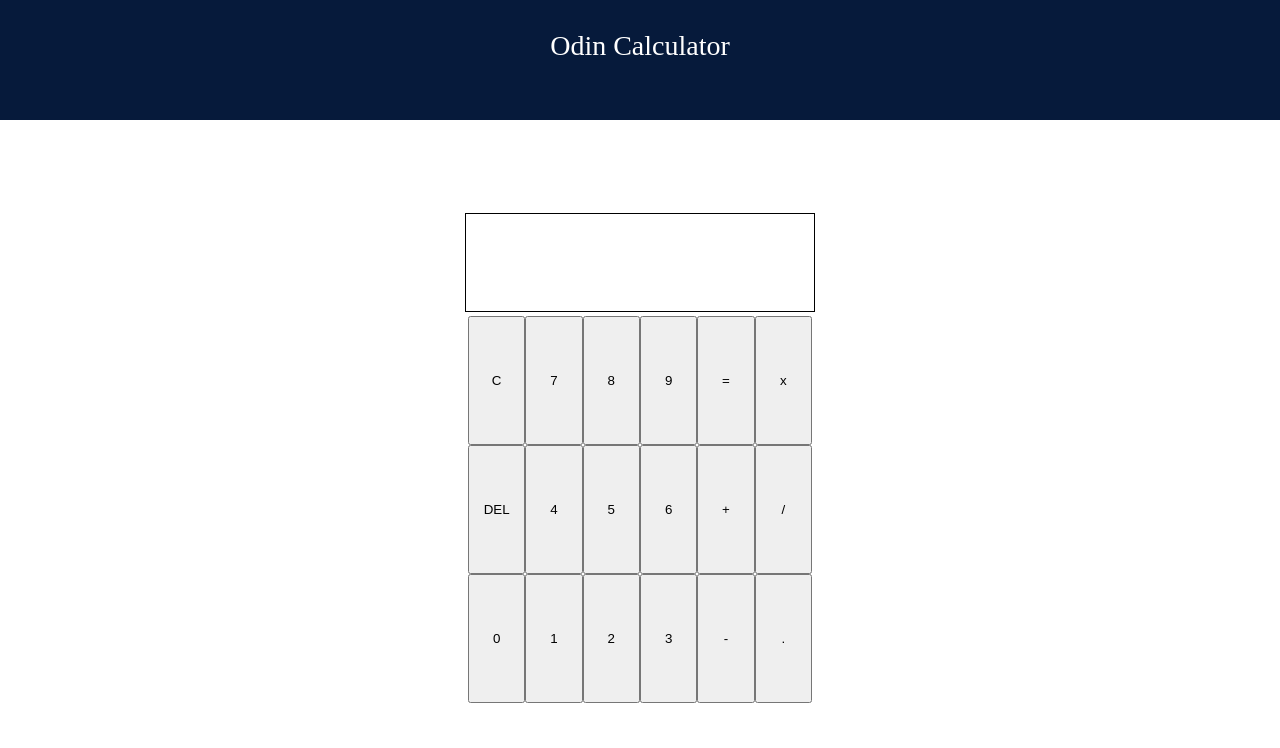
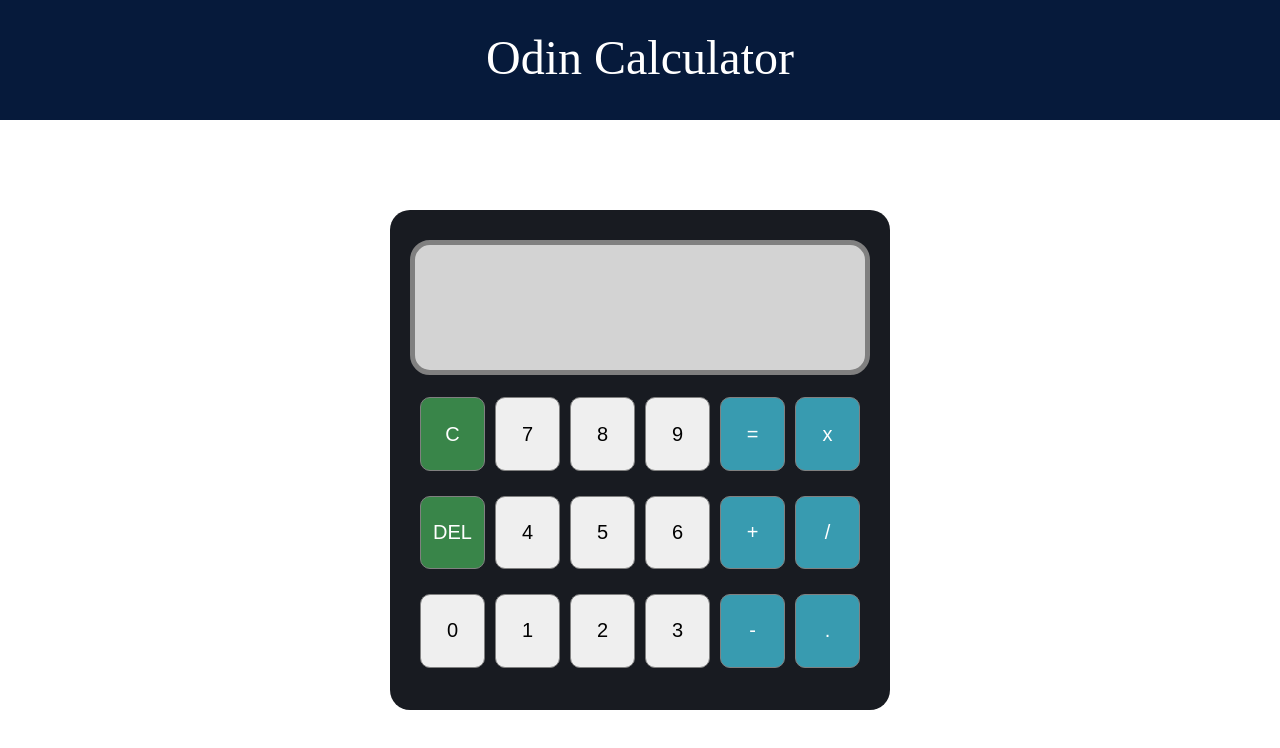
Before and after one commit to craniacshencil/odin-calculator, a plain HTML site: page index.html in a window 1280 px wide. Drawn offline with Linux system fonts and the light colour scheme.

Commit message:
Add final styling

```diff
--- a/style.css
+++ b/style.css
@@ -10,7 +10,7 @@ header{
     width: 100%;
     height: 15%;
 
-    font-size: 28px;
+    font-size: 48px;
     text-align: center;
     background: #061a3b;
     color: white;
@@ -26,24 +26,30 @@ header{
     align-items: center;
 }
 .calculator-body{
-    width: 350px;
-    height: 495px;
+    width: 500px;
+    height: 500px;
+    background: #181b21;
+    padding: 20px;
+    padding-top: 30px;
+    border-radius: 20px;
 }
 
 .calculator-screen{
     width: 100%;
-    height: 20%;
-    border: 1px solid black;
+    height: 30%;
+    background: lightgrey;
+    border: 5px solid grey;
+    border-radius: 20px;
 }
 
 .calculator-buttons{
     display: flex;
-    flex-direction: row;
     justify-content: space-around;
     align-items: center;
-    height: 80%;
+    height: 70%;
     width: 100%;
-    padding: 3px;
+    padding: 10px;
+    gap: 10px
 }
 
 
@@ -51,19 +57,63 @@ header{
     flex: 1;
     display: flex;
     flex-direction: column;
-    justify-content: center;
+    justify-content: space-around;
     height: 100%;
+
 }
 
 .option{
-    height: 33%;
+    height: 25%;
+    font-size: 20px;
+    border-radius: 10px;
+    border: 1px solid grey;
+}
+
+.clear,
+.delete{
+    background: #398549;
+    color: white;
+}
+
+.option:hover{
+    background-image: linear-gradient(rgb(0 0 0/40%) 0 0);
+}
+
+.option:active{
+    background: #181b21;
+    border: 1px solid lightgrey;
+    color: white;
+}
+
+.clear:active,
+.delete:active{
+    background: lightgrey;
+    color: #398549;
+    border: 1px solid #398549;
+}
+
+.operation,
+.point, .equals{
+    background: #389bb0;
+    color: white;
+}
+
+.operation:active,
+.point:active,
+.equals:active{
+    background: lightgrey;
+    color: #389bb0;
+    border: 1px solid #389bb0;
 }
 
 .history{
+    font-size: 24px;
     height: 30%;
+    margin: 10px;
 }
 
-.current-arguements{
+.current-arguments{
+    font-size: 32px;
     height: 50%;
-    margin: 0;
+    margin: 10px;
 }
```
